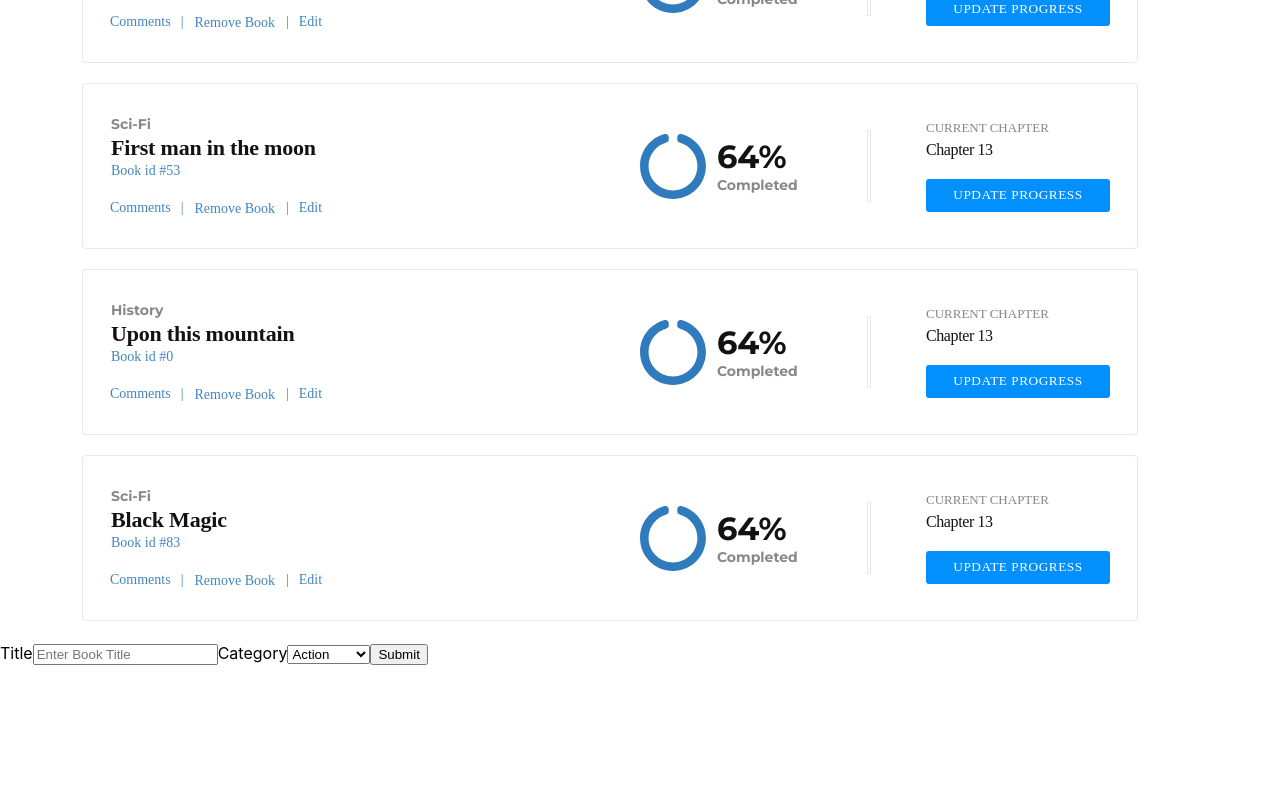
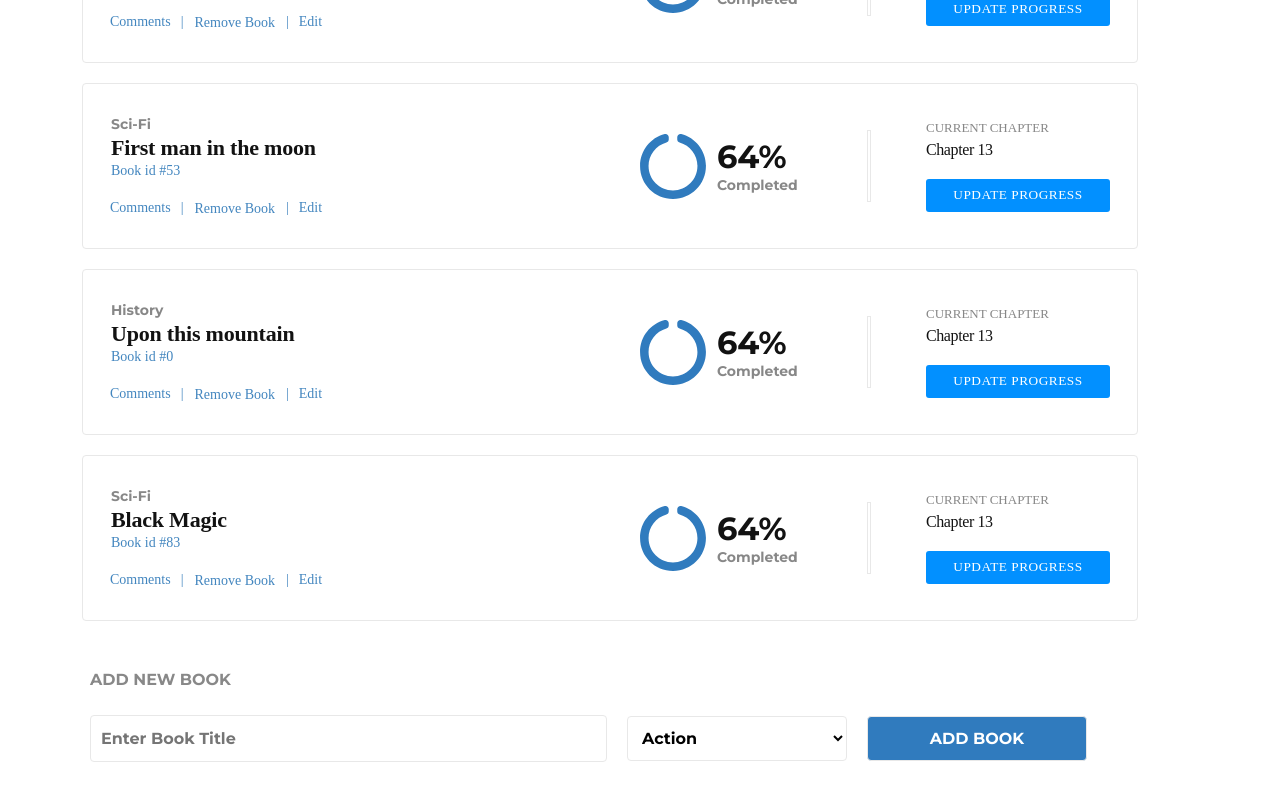
Before and after one commit to jaspreet-singh-sahota/react-bookstore, a React (Create React App) app: page / in a window 1280 px wide. Shown: the part 344-1144 px from the top of the page. Before the commit the page ends 1009 px from the top, so only its background shows below. Built offline with nearby package versions, Linux system fonts and the light colour scheme.

Commit message:
add styles for add book form

```diff
--- a/src/components/App.css
+++ b/src/components/App.css
@@ -206,3 +206,40 @@
   border: 1px solid #e8e8e8;
   margin: auto 55px;
 }
+
+.add-book {
+  padding: 0 90px 70px;
+}
+
+.add-book h5 {
+  font-family: 'Montserrat', sans-serif;
+  color: #888;
+  font-size: 16px;
+  font-weight: 700;
+}
+
+.book-title,
+.action-section,
+.submit-section {
+  background-color: #fff;
+  height: 45px;
+  border-radius: 4px;
+  border: 1px solid #e8e8e8 !important;
+  font-size: 16px;
+  font-family: "Montserrat", sans-serif;
+  outline: none;
+  width: 45%;
+  padding: 0 10px;
+}
+
+.action-section {
+  width: 20%;
+  margin: 0 20px;
+}
+
+.submit-section {
+  background-color: #307bbe;
+  color: #fff;
+  padding: 0 20px;
+  width: 20%;
+}
--- a/src/containers/BooksForm.jsx
+++ b/src/containers/BooksForm.jsx
@@ -41,17 +41,18 @@ class BooksForm extends React.Component {
   render() {
 
     return (
+      <div className="add-book">
+        <h5>ADD NEW BOOK</h5>
         <form onSubmit={this.handleSubmit} onChange={this.handleChange}>
-        <label htmlFor="title">Title</label>
-        <input name="title" placeholder="Enter Book Title" type="text" onChange={this.handleChange} />
-        <label htmlFor="category">Category</label>
-        <select name="category">
+          <input name="title" placeholder="Enter Book Title" type="text" onChange={this.handleChange} className="book-title" />
+          <select name="category" className="action-section">
             {categories.map(category => (
               <option key={category}>{category}</option>
             ))}
           </select>
-        <button type="submit">Submit</button>
+          <button type="submit" className="submit-section" >ADD BOOK</button>
         </form>
+      </div>
     )
   }
 }
```
Lines whose indentation alone changed are shown as unchanged.
